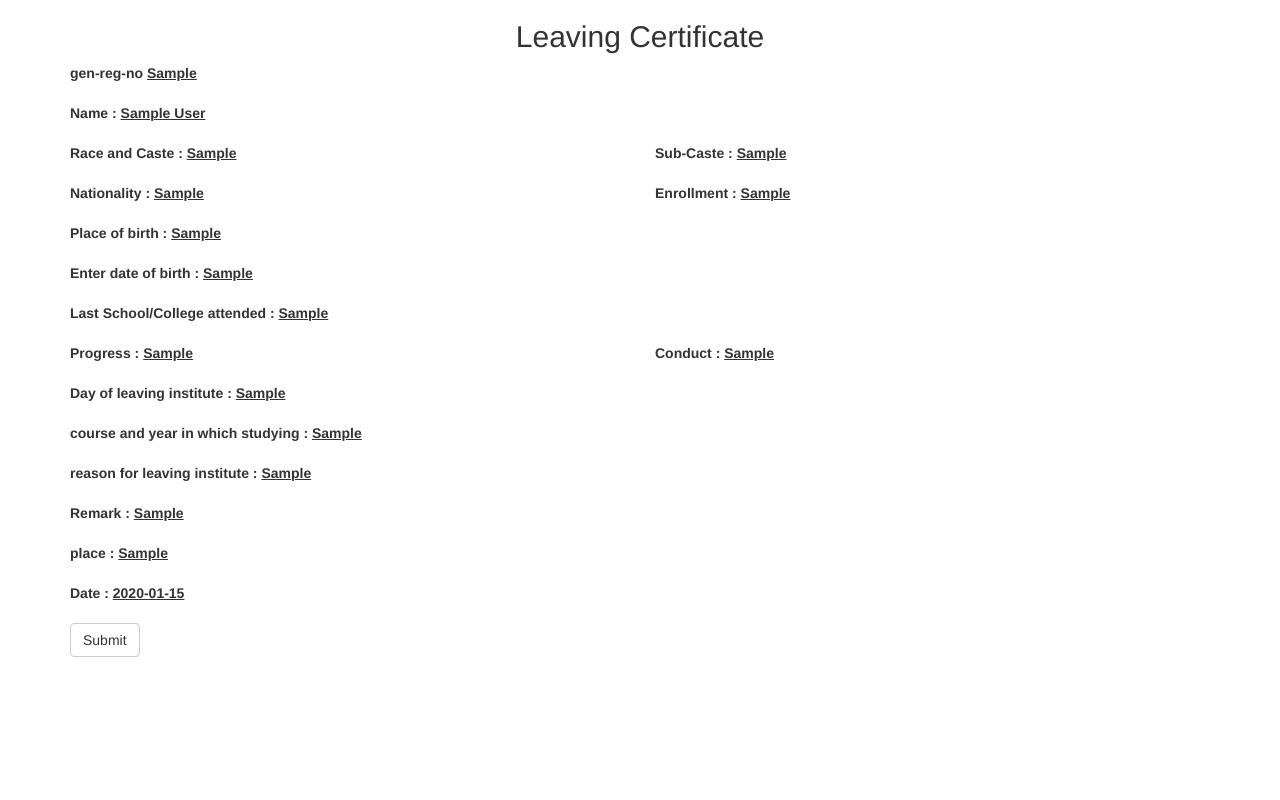
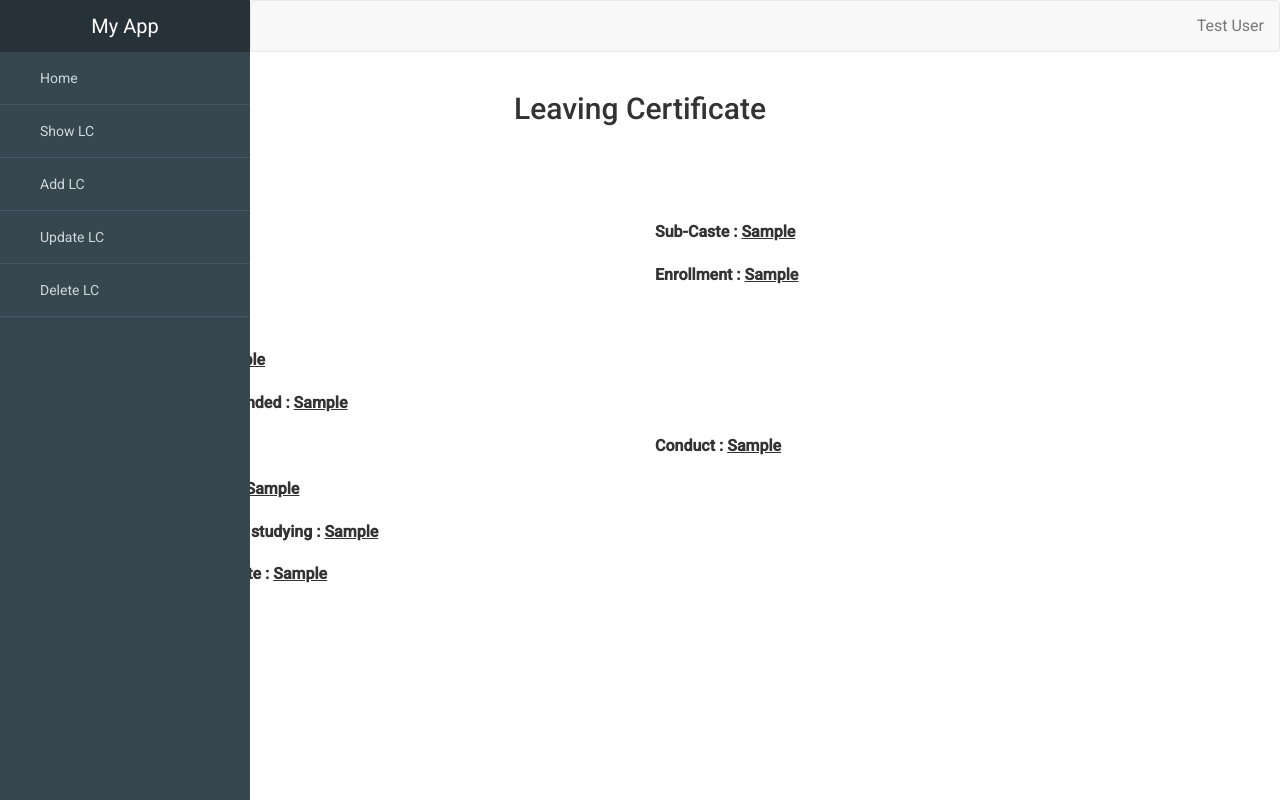
Before and after one commit to annu1245/TempRepo, a Django app: page /show_lc/ in a window 1280 px wide. Run offline with Django 3.2, Linux system fonts and the light colour scheme; tables that the repository leaves empty hold one stand-in row (values such as "Sample post"); some libraries are stand-ins or nearby versions.

Commit message:
Added sidebar, update, delete functionalities

```diff
--- a/LC/LC/settings.py
+++ b/LC/LC/settings.py
@@ -14,6 +14,8 @@
 
 # Build paths inside the project like this: os.path.join(BASE_DIR, ...)
 BASE_DIR = os.path.dirname(os.path.dirname(os.path.abspath(__file__)))
+STAT = os.path.join(BASE_DIR, 'static')
+
 
 
 # Quick-start development settings - unsuitable for production
@@ -123,3 +125,6 @@
 # https://docs.djangoproject.com/en/2.2/howto/static-files/
 
 STATIC_URL = '/static/'
+STATICFILES_DIRS = [
+STAT,
+]
--- a/LC/LC/urls.py
+++ b/LC/LC/urls.py
@@ -28,6 +28,11 @@
     path('genlc/', views.genlc),
     path('adddata/', views.adddata),
     path('enroll/', views.enroll),
+    path('view_update/', views.showUpdate),
     path('show_lc/', views.showLc),
+    path('view_delete/', views.showDelete),
+    path('delete/', views.delete),
+    path('update/', views.update),
+    path('home/', views.home),
 
 ]
--- /dev/null
+++ b/LC/lcapp/templates/home.html
@@ -0,0 +1,147 @@
+<!DOCTYPE html>
+<html>
+<head>
+	<title></title>
+<!-- Latest compiled and minified CSS -->
+<link rel="stylesheet" href="https://maxcdn.bootstrapcdn.com/bootstrap/3.4.0/css/bootstrap.min.css">
+
+<!-- jQuery library -->
+<script src="https://ajax.googleapis.com/ajax/libs/jquery/3.4.1/jquery.min.js"></script>
+
+<!-- Latest compiled JavaScript -->
+<script src="https://maxcdn.bootstrapcdn.com/bootstrap/3.4.0/js/bootstrap.min.js"></script>
+
+<style type="text/css">
+	@import url('https://fonts.googleapis.com/css?family=Roboto:300,400,400i,500');
+
+body {
+  overflow-x: hidden;
+  font-family: 'Roboto', sans-serif;
+  font-size: 16px;
+}
+
+/* Toggle Styles */
+
+#viewport {
+  padding-left: 250px;
+  -webkit-transition: all 0.5s ease;
+  -moz-transition: all 0.5s ease;
+  -o-transition: all 0.5s ease;
+  transition: all 0.5s ease;
+}
+
+#content {
+  width: 100%;
+  position: relative;
+  margin-right: 0;
+}
+
+/* Sidebar Styles */
+
+#sidebar {
+  z-index: 1000;
+  position: fixed;
+  left: 250px;
+  width: 250px;
+  height: 100%;
+  margin-left: -250px;
+  overflow-y: auto;
+  background: #37474F;
+  -webkit-transition: all 0.5s ease;
+  -moz-transition: all 0.5s ease;
+  -o-transition: all 0.5s ease;
+  transition: all 0.5s ease;
+}
+
+#sidebar header {
+  background-color: #263238;
+  font-size: 20px;
+  line-height: 52px;
+  text-align: center;
+}
+
+#sidebar header a {
+  color: #fff;
+  display: block;
+  text-decoration: none;
+}
+
+#sidebar header a:hover {
+  color: #fff;
+}
+
+#sidebar .nav{
+
+}
+
+#sidebar .nav a{
+  background: none;
+  border-bottom: 1px solid #455A64;
+  color: #CFD8DC;
+  font-size: 14px;
+  padding: 16px 24px;
+}
+
+#sidebar .nav a:hover{
+  background: none;
+  color: #ECEFF1;
+}
+
+#sidebar .nav a i{
+  margin-right: 16px;
+}
+</style>
+</head>
+<body>
+<div id="viewport">
+  <!-- Sidebar -->
+  <div id="sidebar">
+    <header>
+      <a href="#">My App</a>
+    </header>
+    <ul class="nav">
+      <li>
+        <a href="#">
+          <i class="zmdi zmdi-view-dashboard"></i> Home
+        </a>
+      </li>
+      <li>
+        <a href="/enroll/">
+          <i class="zmdi zmdi-info-outline"></i> Show LC
+        </a>
+      </li>
+      <li>
+        <a href="/adddata/">
+          <i class="zmdi zmdi-link"></i> Add LC
+        </a>
+      </li>
+      <li>
+        <a href="/view_update/">
+          <i class="zmdi zmdi-widgets"></i> Update LC
+        </a>
+      </li>
+      <li>
+        <a href="/view_delete/">
+          <i class="zmdi zmdi-calendar"></i> Delete LC
+        </a>
+      </li>
+    </ul>
+  </div>
+  <!-- Content -->
+  <div id="content">
+    <nav class="navbar navbar-default">
+      <div class="container-fluid">
+        <ul class="nav navbar-nav navbar-right">
+          <li>
+            <a href="#"><i class="zmdi zmdi-notifications text-danger"></i>
+            </a>
+          </li>
+          <li><a href="#">Test User</a></li>
+        </ul>
+      </div>
+    </nav>
+
+  </div>
+</div>
+</body>
+</html>
--- a/LC/lcapp/templates/lc.html
+++ b/LC/lcapp/templates/lc.html
@@ -12,11 +12,26 @@
 	.l1 {
 		text-decoration: underline;
 	}
+	@media print {
+	  body * {
+	    visibility: hidden;
+	  }
+	  #printarea * {
+	    visibility: visible;
+	  }
+	  #printarea {
+	    position: absolute;
+	    left: 0;
+	    top: 0;
+	  }
+	}
 </style>
 
 </head>
 <body>
+	  {% include "home.html" %}
 
+<div id="printarea">
 <div class="container">
   <center><h2>Leaving Certificate</h2></center>
   <form action="/lc/" method="POST">
@@ -120,9 +135,20 @@
 	    <label for="date">Date : </label>
 	    <label class="l1" for="date">{{row.date}}</label>
 	</div>
-    <button type="submit" class="btn btn-default">Submit</button>
   </form>
 </div>
+</div>
+    <button type="submit" class="btn btn-success">Submit</button>
+    <button type="submit" class="btn btn-danger bt">Print/button>
+
+<script type="text/javascript">
+
+	$('.bt').on('click', function(e){
+		// window.print();
+		$('#printarea').printThis()
+	})
+
+</script>
 
 </body>
 </html>
--- a/LC/lcapp/views.py
+++ b/LC/lcapp/views.py
@@ -35,20 +35,8 @@
 		else:
 			return render(request, 'login.html', {'status': 1})
 	else:
-		return redirect(request, 'login.html', {'status' : 1})
+		return render(request, 'login.html', {'status' : 1})
 
-# def userLogin(request):
-# 	try:
-# 		user = User.objects.get(email=request.POST["email"])
-# 		matched = check_password(request.POST["password"],user.password)
-# 		print(matched)
-# 		if matched:
-# 			return redirect("/dashboard")
-# 		else:
-# 			return render(request, "login.html", {'state':1})
-
-# 	except:
-# 		return render(request, "login.html", {'state':1})
 
 def lc(request):
 	obj = Students.objects.filter(enrollment = request.POST['enrollment'])
@@ -93,8 +81,35 @@
 	return render(request, 'index.html')
 
 def enroll(request):
-	return render(request, 'enroll.html')
+	return render(request, 'enroll.html', {'link': '/genlc/', 'btn_name': 'Show LC'})
+
+
+
+def showUpdate(request):
+	return render(request, 'enroll.html', {'link': '/update/', 'btn_name': 'Update LC'})
+
+def showDelete(request):
+	return render(request, 'enroll.html', {'link': '/delete/', 'btn_name': 'Delete LC'})
 
 def showLc(request):
 	last_student = Students.objects.all().order_by('-id').first()
 	return render(request, 'lc.html', {'row' : last_student})
+
+def update(request):
+	student = Students.objects.filter(enrollment = request.POST['enrollment'])
+	if student:
+		return render(request, 'update.html', {'row' : student[0]})
+	else:
+		return render(request, 'enroll.html', {'status' : 1})
+
+
+def delete(request):
+	student = Students.objects.filter(enrollment = request.POST['enrollment'])
+	if student:
+		student[0].delete()
+		return render(request, 'enroll.html', {'link': '/delete/', 'btn_name': 'Delete LC', 'state': 5})
+	else:
+		return render(request, 'enroll.html', {'link': '/delete/', 'btn_name': 'Delete LC', 'state': 1})
+
+def home(request):
+	return render(request, 'home.html')
```
Also changed, not shown: LC/lcapp/templates/enroll.html (+89 -13 lines), LC/lcapp/templates/update.html (added, +133 -0 lines), LC/lcapp/static/img/bg.jpg (added), LC/lcapp/static/img/gptlogo.jpg (added).
